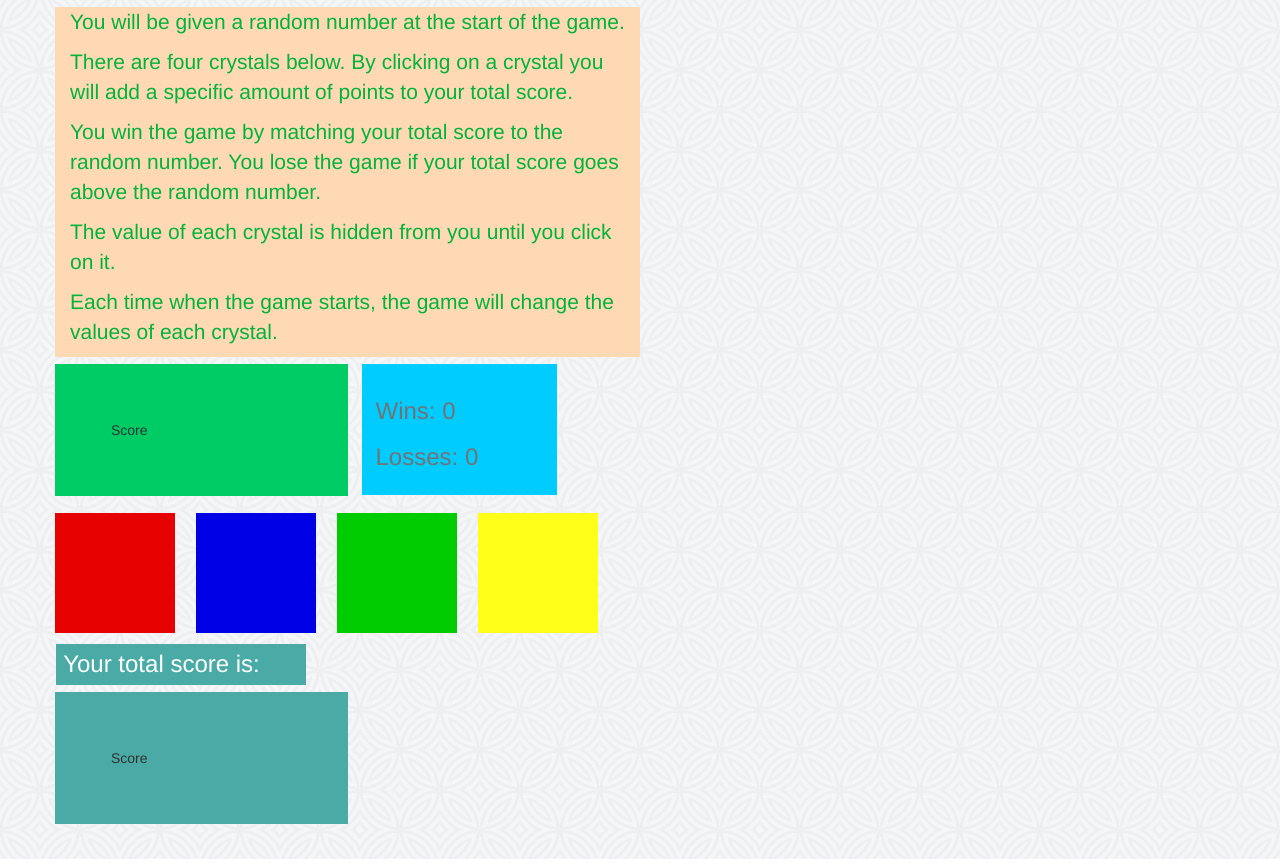
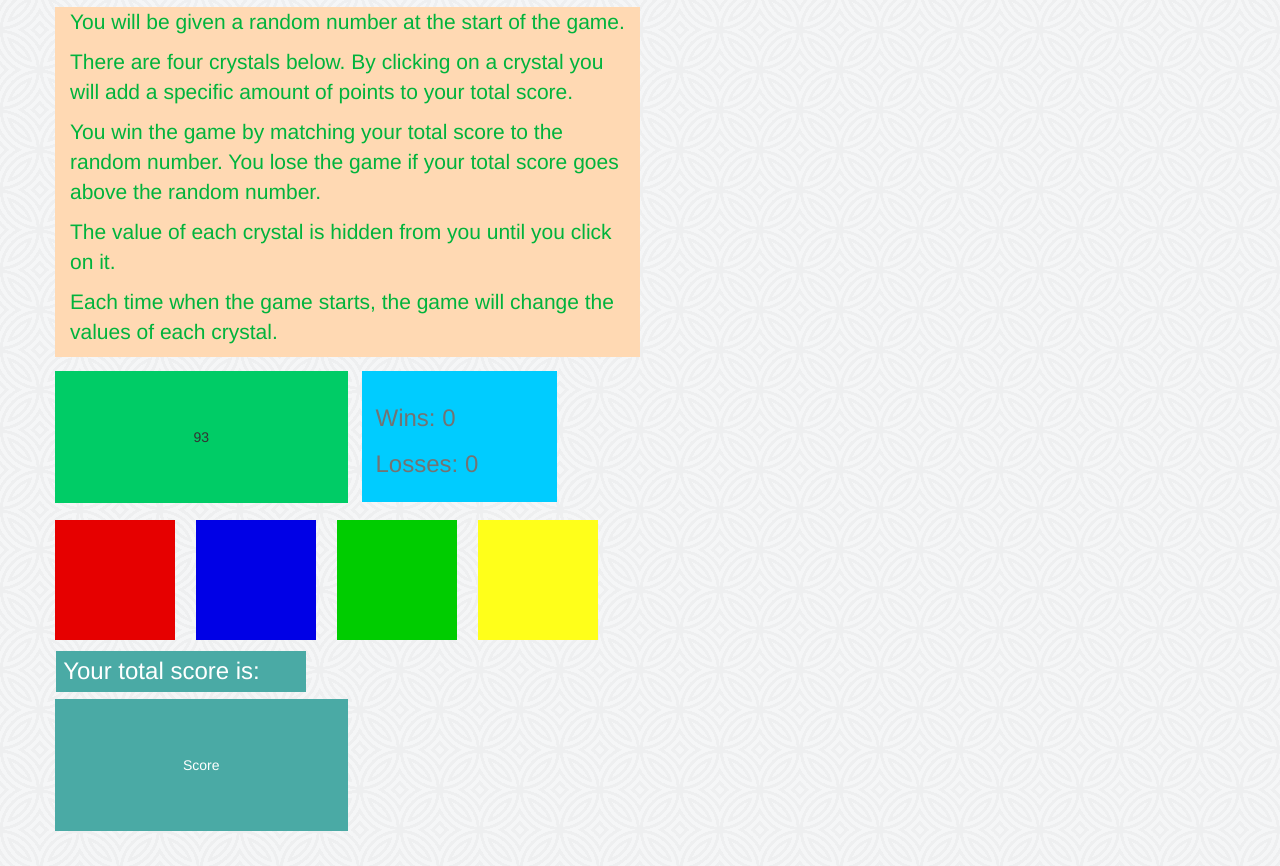
Before and after one commit to AgesilausDrako/week-4-game, a plain HTML site: page index.html in a window 1280 px wide. Shown: the part 90-956 px from the top of the page. Drawn offline with nearby package versions, Linux system fonts and the light colour scheme.

Commit message:
added crystal variables and random number functions

```diff
--- a/assets/css/style.css
+++ b/assets/css/style.css
@@ -1,3 +1,4 @@
+/* Base Styles */
 body {
 	background-image: url("../images/contemporary_china.png");
 }
@@ -16,25 +17,30 @@ h1 {
 	font-size: 2em;
 }
 
+/* Info-box */
 .info-box {
 	font-size: 1.5em;
 	background-color: #ffd9b3;
 	color: #00b33c;
 }
 
-#results-box {
+/* Results Box */
+#number-box {
+	font-size: 1em;
 	padding: 4em;
-	margin: .5em 1em .5em 0;
+	margin: 1em 1em .5em 0;
 	background-color: #00cc66;
 }
 
+/* Win-loss Box */
 #win-loss_box {
 	padding: 1em;
-	margin: .5em 0 .5em 0;
+	margin: 1em 0 .5em 0;
 	background-color: #00ccff;
 	color: #737373;
 }
 
+/* Crystal Styles */
 .crystal {
 	margin: .75em;
 	padding: 2em;
@@ -48,23 +54,24 @@ h1 {
 	opacity: .5;
 }
 
-#red {
+#redCrystal {
 	background-color: #e60000;
 	margin-left: 0;
 }
 
-#blue {
+#blueCrystal {
 	background-color: #0000e6;
 }
 
-#green {
+#greenCrystal {
 	background-color: #00cc00;
 }
 
-#yellow {
+#yellowCrystal {
 	background-color: #ffff1a;
 }
 
+/* Score Styles */
 .score-header {
 	margin-left: -1em;
 	padding-right: 2em;
@@ -81,4 +88,5 @@ h1 {
 	padding: 4em;
 	margin: .5em 1em .5em 0;
 	background-color: #4aaaa5;
+	color: #fff;
 }
--- a/assets/javascript/game.js
+++ b/assets/javascript/game.js
@@ -0,0 +1,53 @@
+//Random number variable to store the random number
+var randomNum = "";
+
+//Stores the total of the player's crystal numbers
+var scoreNum = "";
+
+//Store the random number assigned to each crystal at game's outset
+var redCrystal = "";
+var blueCrystal = "";
+var greenCrystal = "";
+var yellowCrystal = "";
+
+//Variables for storing total number of wins and losses
+var wins = "";
+var losses = "";
+
+//Function for a random number between 1 and 12
+function initializeGame (){
+	randomNum = Math.floor(Math.random() * (120 - 19) + 19);
+	$("#number-box").html(randomNum);
+	//Function for generating the Crystal number
+	function crystalNumGenerator () {
+		redCrystal = Math.floor(Math.random() * 12 + 1);
+		blueCrystal = Math.floor(Math.random() * 12 + 1);
+		greenCrystal = Math.floor(Math.random() * 12 + 1);
+		yellowCrystal = Math.floor(Math.random() * 12 + 1);
+		}
+		crystalNumGenerator();
+}
+
+
+//Waits until the entire DOM is loaded before proceeding
+$("document").ready(function (){
+	//Sets up all the random numbers
+	initializeGame();
+
+
+
+
+
+
+
+
+
+
+
+
+
+
+
+
+
+});
--- a/index.html
+++ b/index.html
@@ -35,8 +35,8 @@
 			</div>
 		</div><!-- End of info-box Row Div -->
 		<div class="row">
-			<div id="results-box" class="col-xs-6 col-md-3">
-				<span>Score</span>
+			<div id="number-box" class="col-xs-6 col-md-3 text-center">
+				<span><strong></strong></span>
 			</div>
 			<div id="win-loss_box" class="col-xs-4 col-md-2">
 				<h3>Wins: <span>0</span></h3>
@@ -44,16 +44,16 @@
 			</div>
 		</div><!-- End of Results Row Div -->
 		<div class="row">
-			<div id="red" class="col-xs-3 col-md-2 crystal">
+			<div id="redCrystal" class="col-xs-3 col-md-2 crystal">
 				<a href=""></a>
 			</div>
-			<div id="blue" class="col-xs-3 col-md-2 crystal">
+			<div id="blueCrystal" class="col-xs-3 col-md-2 crystal">
 				<a href=""></a>
 			</div>
-			<div id="green" class="col-xs-3 col-md-2 crystal">
+			<div id="greenCrystal" class="col-xs-3 col-md-2 crystal">
 				<a href="" ></a>
 			</div>
-			<div id="yellow" class="col-xs-3 col-md-2 crystal">
+			<div id="yellowCrystal" class="col-xs-3 col-md-2 crystal">
 				<a href=""></a>
 			</div>
 		</div><!-- End of Crystals Row Div -->
@@ -63,7 +63,7 @@
 			</div>
 		</div><!-- End of Score Signaler Row Div -->
 		<div class="row">
-			<div id="total-score-box" class="col-xs-12 col-md-3">
+			<div id="total-score-box" class="col-xs-12 col-md-3 text-center">
 				<span>Score</span>
 			</div>
 		</div><!-- End of Score-box Div -->
```
